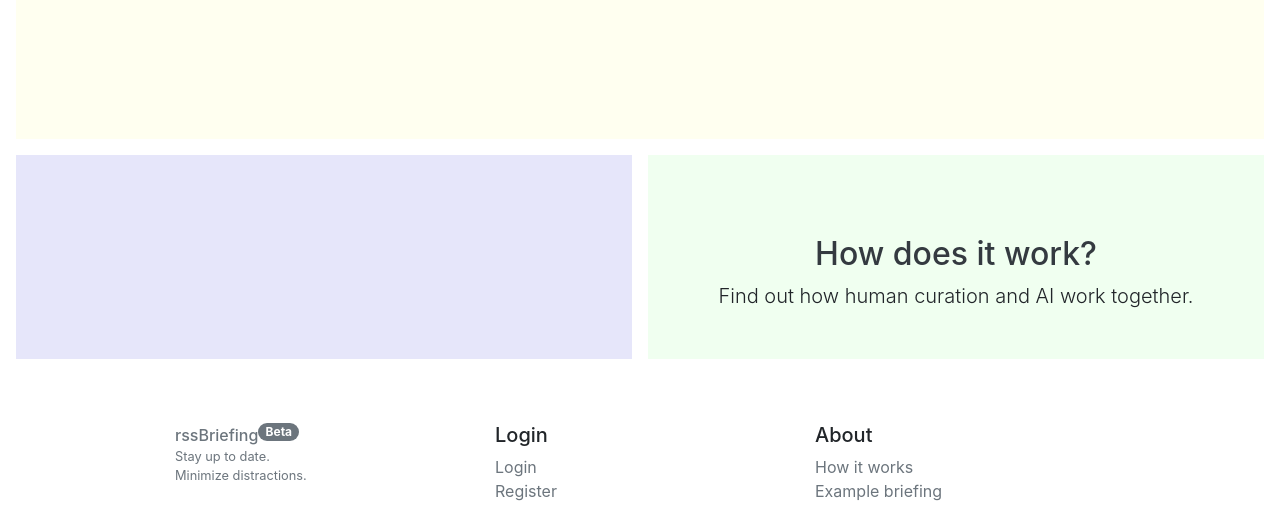
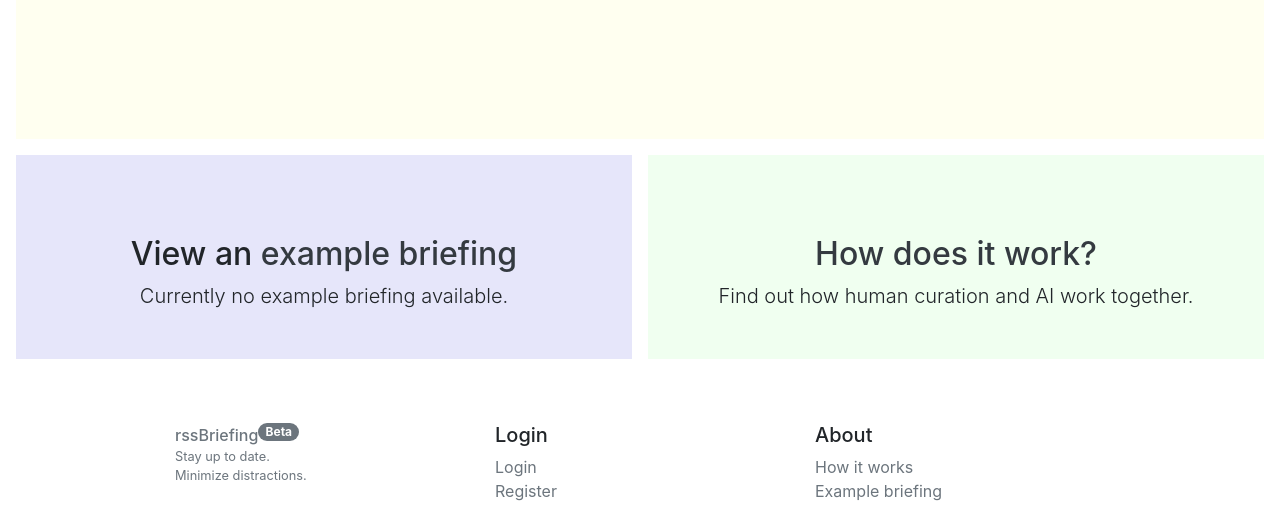
Before and after one commit to grbtm/rssBriefing, a Flask app: template rssbriefing_package/templates/landing_page/start.html in a window 1280 px wide. Shown: the part 732-1237 px from the top of the page. Run offline with Flask 2, Linux system fonts and the light colour scheme; the template is opened without the code that fills it, so the values that code supplies are empty; some libraries are stand-ins or nearby versions.

Commit message:
minor refactor landing page

```diff
--- a/rssbriefing_package/templates/landing_page/start.html
+++ b/rssbriefing_package/templates/landing_page/start.html
@@ -28,14 +28,16 @@
 <div class="d-md-flex flex-md-equal w-100 my-md-3 pl-md-3">
     <div class="mr-md-3 pt-3 px-3 pt-md-5 px-md-5 text-center overflow-hidden" style="background-color: #E6E6FA;">
         <div class="my-3 py-3">
-            {% if briefing_date %}
             <h2 class="display-5">View an <a href="{{ url_for('briefing.example_briefing') }}" class="text-dark">example briefing</a></h2>
             <p class="lead">
-                The most recent
-                <a href="{{ url_for('briefing.example_briefing') }}" class="text-dark">briefing</a>
-                was generated on {{ briefing_date }} UTC.
+                {% if briefing_date %}
+                    The most recent
+                    <a href="{{ url_for('briefing.example_briefing') }}" class="text-dark">briefing</a>
+                    was generated on {{ briefing_date }} UTC.
+                {% else %}
+                    Currently no example briefing available.
+                {% endif %}
             </p>
-            {% endif %}
         </div>
 <!--        <div class="bg-light shadow-sm mx-auto" style="width: 80%; height: 300px; border-radius: 21px 21px 0 0;"></div>-->
     </div>
```
